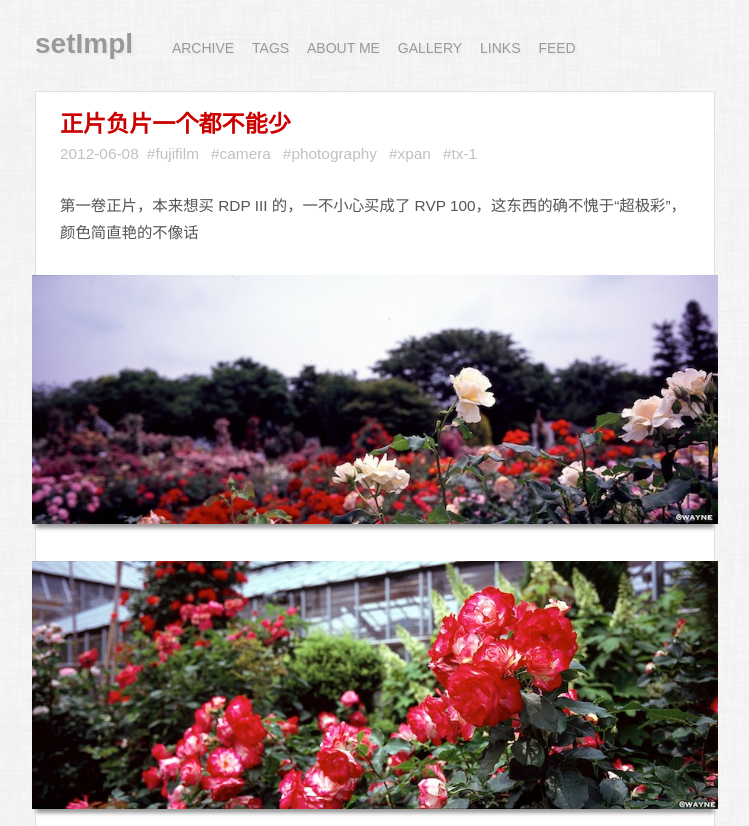
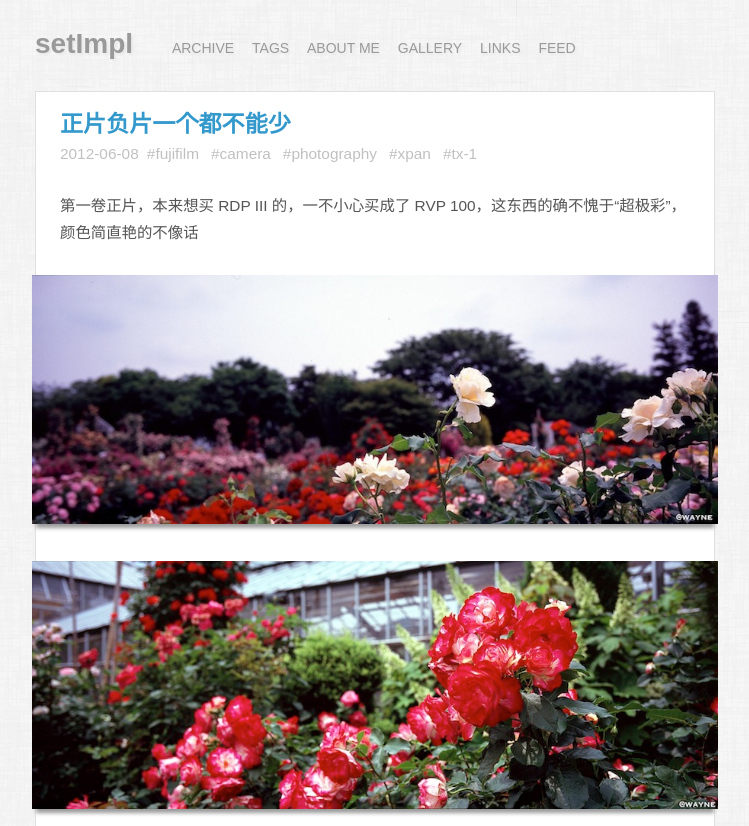
Before and after one commit to waynezhang/blog, a Jekyll site: the page built from index.markdown, in a window 1280 px wide. Shown: the top 826 px of the page, without its empty margins (265-1014 px from the left). Built offline with Jekyll 4.4.1, drawn with Linux system fonts in a browser that asks for light colours; some web fonts are replaced; Markdown is read by kramdown in place of the engine named in the settings; grey boxes are pictures that could not be loaded.

Commit message:
change link color

```diff
--- a/media/css/style.css
+++ b/media/css/style.css
@@ -10,9 +10,9 @@
 * |\.|._)._)
 * --------------------------------- */
 a {
-  color: #d9d9d9; }
+  color: #3399cc; }
   a:hover {
-    color: #eeeeee; }
+    color: #55bbee; }
 
 * {
   margin: 0;
@@ -69,9 +69,9 @@
     border: 1px solid #e0e0e0;
     margin: 2em 0; }
   #content a {
-    color: #cc0000; }
+    color: #3399cc; }
     #content a:hover {
-      color: #dd0000; }
+      color: #55bbee; }
   #content .post img {
     max-width: 686px;
     display: block;
```
Also changed, not shown: media/css/style.scss (+4 -4 lines).
